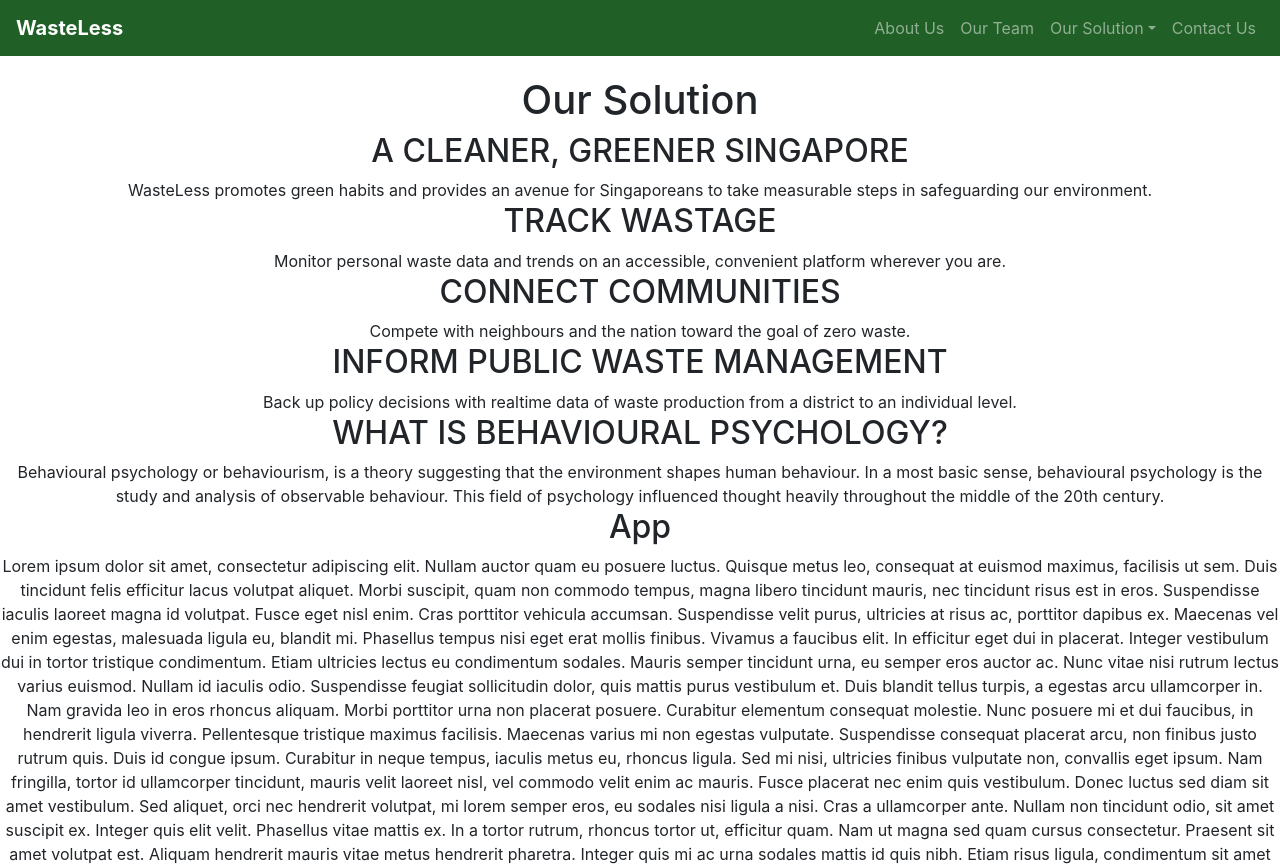
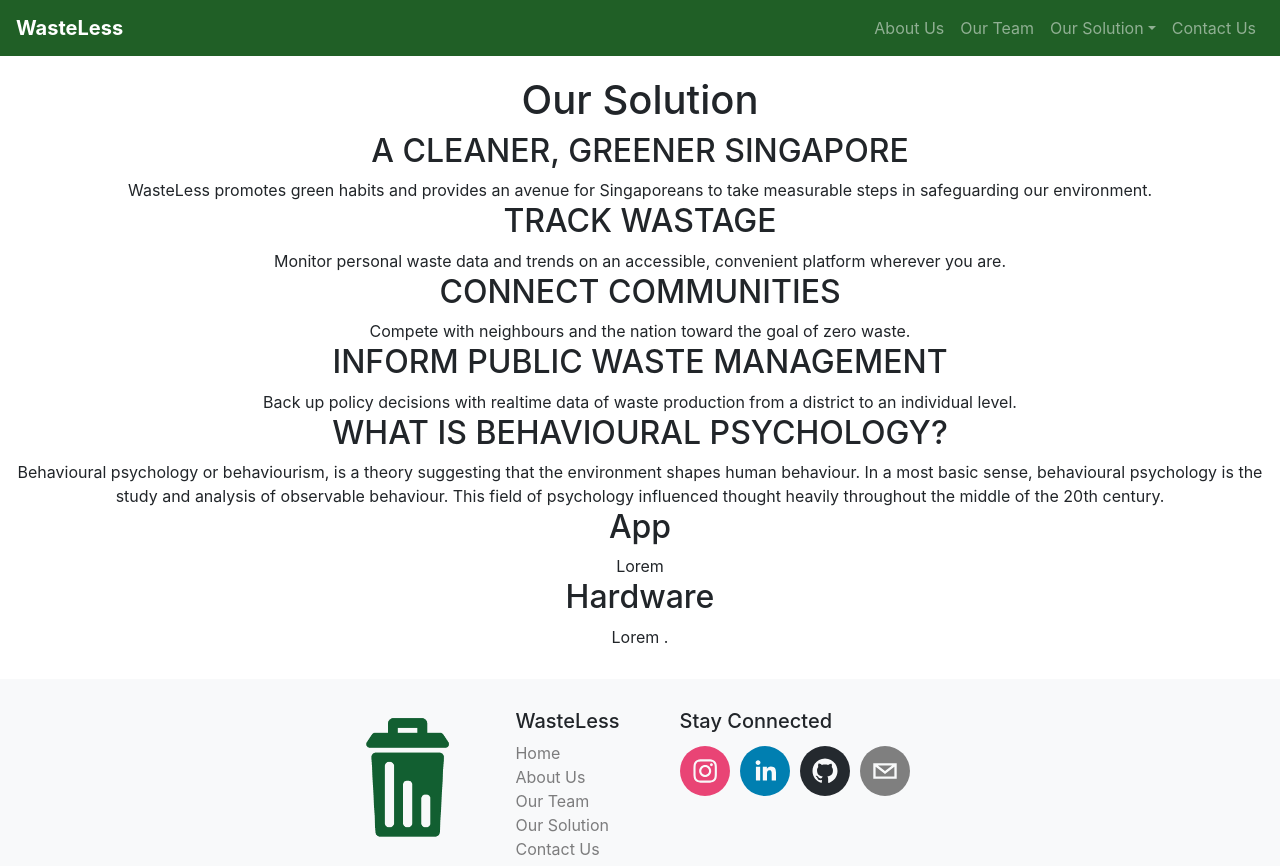
Before and after one commit to WasteLessSG/wastelesssg.github.io, a React (Create React App) app: page /#/solution in a window 1280 px wide. Shown: the top 866 px of the page. Built offline with nearby package versions, Linux system fonts and the light colour scheme.

Commit message:
text change

```diff
--- a/src/components/ourSolution.js
+++ b/src/components/ourSolution.js
@@ -17,26 +17,10 @@
             <text> Behavioural psychology or behaviourism, is a theory suggesting that the environment shapes human behaviour. In a most basic sense, behavioural psychology is the study and analysis of observable behaviour. This field of psychology influenced thought heavily throughout the middle of the 20th century.</text>
 
         <h2 id="app" > App </h2>
-            <text> Lorem ipsum dolor sit amet, consectetur adipiscing elit. Nullam auctor quam eu posuere luctus. Quisque metus leo, consequat at euismod maximus, facilisis ut sem. Duis tincidunt felis efficitur lacus volutpat aliquet. Morbi suscipit, quam non commodo tempus, magna libero tincidunt mauris, nec tincidunt risus est in eros. Suspendisse iaculis laoreet magna id volutpat. Fusce eget nisl enim. Cras porttitor vehicula accumsan. Suspendisse velit purus, ultricies at risus ac, porttitor dapibus ex. Maecenas vel enim egestas, malesuada ligula eu, blandit mi. Phasellus tempus nisi eget erat mollis finibus. Vivamus a faucibus elit. In efficitur eget dui in placerat. Integer vestibulum dui in tortor tristique condimentum.
-
-                Etiam ultricies lectus eu condimentum sodales. Mauris semper tincidunt urna, eu semper eros auctor ac. Nunc vitae nisi rutrum lectus varius euismod. Nullam id iaculis odio. Suspendisse feugiat sollicitudin dolor, quis mattis purus vestibulum et. Duis blandit tellus turpis, a egestas arcu ullamcorper in. Nam gravida leo in eros rhoncus aliquam. Morbi porttitor urna non placerat posuere. Curabitur elementum consequat molestie. Nunc posuere mi et dui faucibus, in hendrerit ligula viverra.
-
-                Pellentesque tristique maximus facilisis. Maecenas varius mi non egestas vulputate. Suspendisse consequat placerat arcu, non finibus justo rutrum quis. Duis id congue ipsum. Curabitur in neque tempus, iaculis metus eu, rhoncus ligula. Sed mi nisi, ultricies finibus vulputate non, convallis eget ipsum. Nam fringilla, tortor id ullamcorper tincidunt, mauris velit laoreet nisl, vel commodo velit enim ac mauris. Fusce placerat nec enim quis vestibulum. Donec luctus sed diam sit amet vestibulum. Sed aliquet, orci nec hendrerit volutpat, mi lorem semper eros, eu sodales nisi ligula a nisi. Cras a ullamcorper ante.
-
-                Nullam non tincidunt odio, sit amet suscipit ex. Integer quis elit velit. Phasellus vitae mattis ex. In a tortor rutrum, rhoncus tortor ut, efficitur quam. Nam ut magna sed quam cursus consectetur. Praesent sit amet volutpat est. Aliquam hendrerit mauris vitae metus hendrerit pharetra. Integer quis mi ac urna sodales mattis id quis nibh. Etiam risus ligula, condimentum sit amet lorem in, egestas sagittis elit. Sed euismod viverra lorem, eget placerat tortor finibus vitae. In ac sem est. Nunc ut felis in velit tempor faucibus. In hac habitasse platea dictumst. Phasellus in blandit erat. Duis id facilisis magna.
-
-                Aenean vitae nisi quis mi ultricies finibus nec id massa. Sed ex nibh, consequat at magna ac, egestas volutpat ante. Sed in ante sit amet orci posuere congue. Sed id ultrices velit, vel convallis nunc. Quisque suscipit arcu consequat augue hendrerit, a mollis tellus cursus. Proin tristique nulla id vestibulum venenatis. Mauris ut luctus elit. Sed ut placerat ex. In hac habitasse platea dictumst. Nunc luctus nulla ex, non placerat orci viverra vitae. Phasellus vehicula imperdiet arcu, eu tristique nunc tempor at. Nam faucibus ex vitae augue maximus gravida. Aliquam vel mi orci. Nulla facilisi. Fusce neque urna, ultrices quis ex ac, tempus molestie sapien.</text>
+            <text> Lorem </text>
 
             <h2 id="hardware"> Hardware </h2>
-            <text> Lorem ipsum dolor sit amet, consectetur adipiscing elit. Nullam auctor quam eu posuere luctus. Quisque metus leo, consequat at euismod maximus, facilisis ut sem. Duis tincidunt felis efficitur lacus volutpat aliquet. Morbi suscipit, quam non commodo tempus, magna libero tincidunt mauris, nec tincidunt risus est in eros. Suspendisse iaculis laoreet magna id volutpat. Fusce eget nisl enim. Cras porttitor vehicula accumsan. Suspendisse velit purus, ultricies at risus ac, porttitor dapibus ex. Maecenas vel enim egestas, malesuada ligula eu, blandit mi. Phasellus tempus nisi eget erat mollis finibus. Vivamus a faucibus elit. In efficitur eget dui in placerat. Integer vestibulum dui in tortor tristique condimentum.
-
-                Etiam ultricies lectus eu condimentum sodales. Mauris semper tincidunt urna, eu semper eros auctor ac. Nunc vitae nisi rutrum lectus varius euismod. Nullam id iaculis odio. Suspendisse feugiat sollicitudin dolor, quis mattis purus vestibulum et. Duis blandit tellus turpis, a egestas arcu ullamcorper in. Nam gravida leo in eros rhoncus aliquam. Morbi porttitor urna non placerat posuere. Curabitur elementum consequat molestie. Nunc posuere mi et dui faucibus, in hendrerit ligula viverra.
-
-                Pellentesque tristique maximus facilisis. Maecenas varius mi non egestas vulputate. Suspendisse consequat placerat arcu, non finibus justo rutrum quis. Duis id congue ipsum. Curabitur in neque tempus, iaculis metus eu, rhoncus ligula. Sed mi nisi, ultricies finibus vulputate non, convallis eget ipsum. Nam fringilla, tortor id ullamcorper tincidunt, mauris velit laoreet nisl, vel commodo velit enim ac mauris. Fusce placerat nec enim quis vestibulum. Donec luctus sed diam sit amet vestibulum. Sed aliquet, orci nec hendrerit volutpat, mi lorem semper eros, eu sodales nisi ligula a nisi. Cras a ullamcorper ante.
-
-                Nullam non tincidunt odio, sit amet suscipit ex. Integer quis elit velit. Phasellus vitae mattis ex. In a tortor rutrum, rhoncus tortor ut, efficitur quam. Nam ut magna sed quam cursus consectetur. Praesent sit amet volutpat est. Aliquam hendrerit mauris vitae metus hendrerit pharetra. Integer quis mi ac urna sodales mattis id quis nibh. Etiam risus ligula, condimentum sit amet lorem in, egestas sagittis elit. Sed euismod viverra lorem, eget placerat tortor finibus vitae. In ac sem est. Nunc ut felis in velit tempor faucibus. In hac habitasse platea dictumst. Phasellus in blandit erat. Duis id facilisis magna.
-
-                Aenean vitae nisi quis mi ultricies finibus nec id massa. Sed ex nibh, consequat at magna ac, egestas volutpat ante. Sed in ante sit amet orci posuere congue. Sed id ultrices velit, vel convallis nunc. Quisque suscipit arcu consequat augue hendrerit, a mollis tellus cursus. Proin tristique nulla id vestibulum venenatis. Mauris ut luctus elit. Sed ut placerat ex. In hac habitasse platea dictumst. Nunc luctus nulla ex, non placerat orci viverra vitae. Phasellus vehicula imperdiet arcu, eu tristique nunc tempor at. Nam faucibus ex vitae augue maximus gravida. Aliquam vel mi orci. Nulla facilisi. Fusce neque urna, ultrices quis ex ac, tempus molestie sapien.</text>
+            <text> Lorem .</text>
 
         </container>
     );
```
